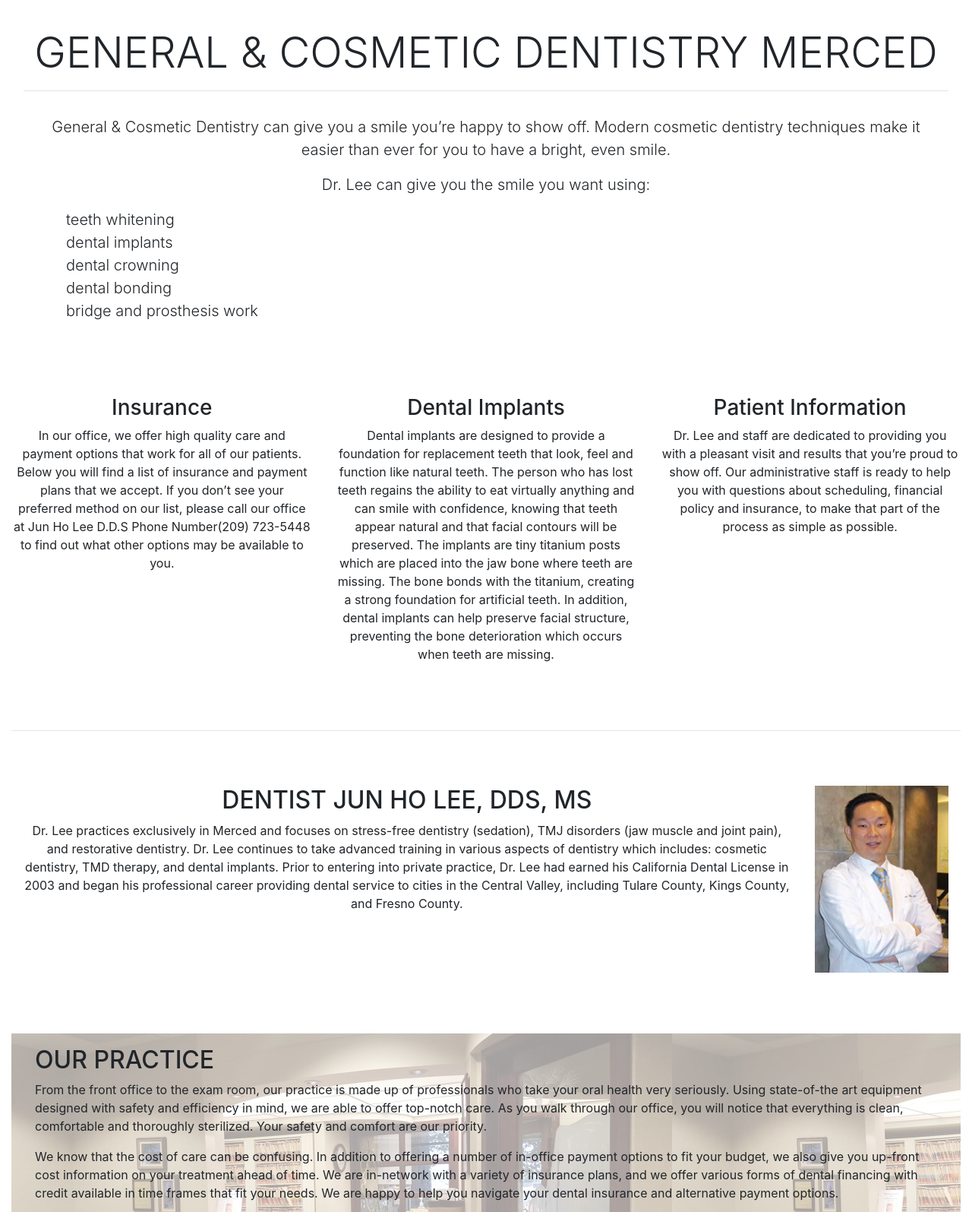
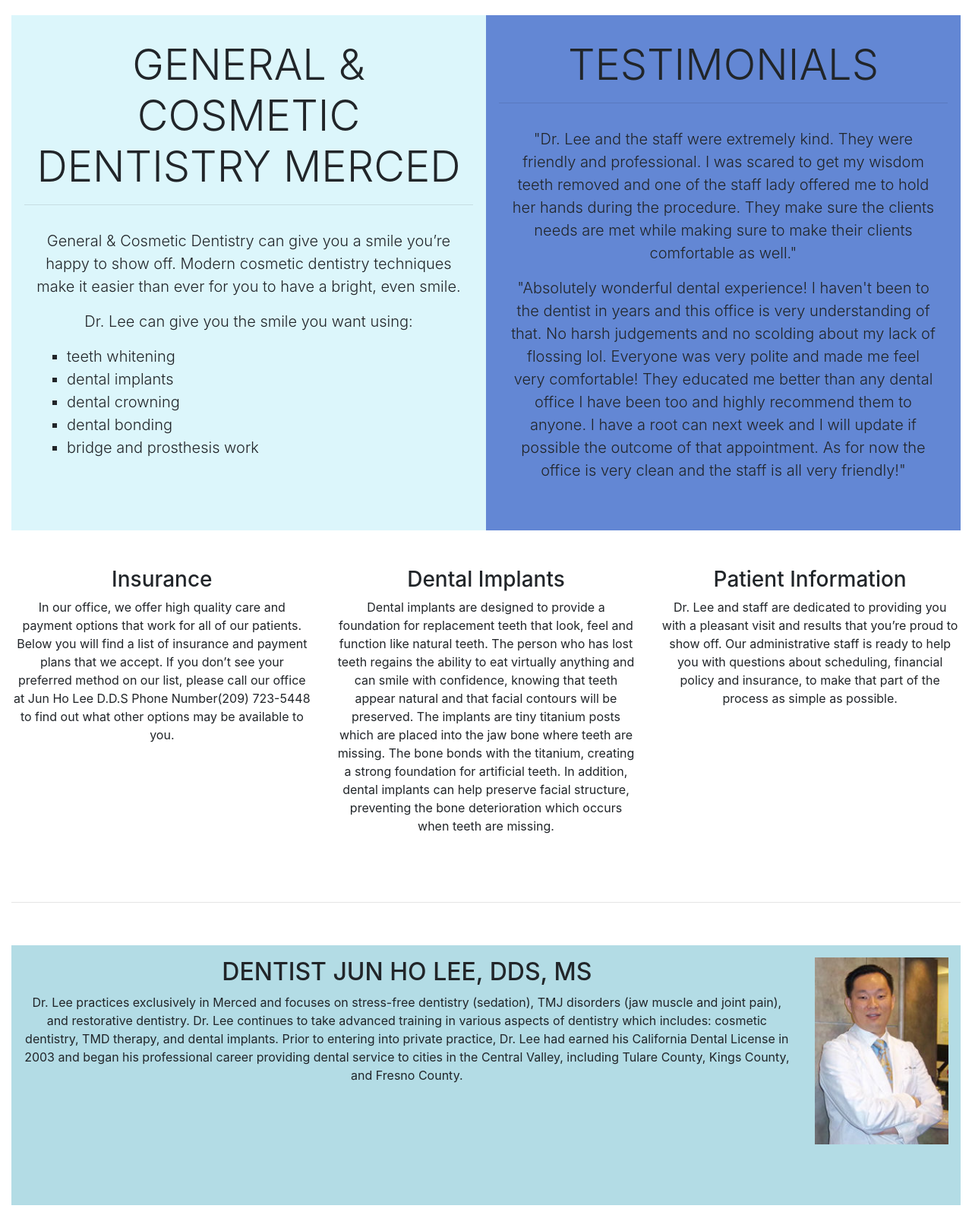
Before and after one commit to segatrooper/mercedsmiles.xyz, a plain HTML site: page index.html in a window 1280 px wide. Shown: the part 1300-2895 px from the top of the page at 76% size. Drawn offline with nearby package versions, Linux system fonts and the light colour scheme.

Commit message:
More QOL, added transparency and a two column thing in the middle. There are added colors for the background as well

```diff
--- a/index.html
+++ b/index.html
@@ -93,6 +93,8 @@
 
 <!--- Welcome Section -->
 <div class="container-fluid padding">
+	<div class="row">
+	<div class="container-fluid padding GENERAL col-md-12 col-lg-6">
 		<div class="row welcome text-center">
 			<div class="col-12">
 				<h1 class="display-4">GENERAL & COSMETIC DENTISTRY MERCED</h1>
@@ -100,13 +102,27 @@
 				<div class="col-12">
 					<p class="lead">General & Cosmetic Dentistry can give you a smile you’re happy to show off. Modern cosmetic dentistry techniques make it easier than ever for you to have a bright, even smile.</p>
 					<p class="lead">Dr. Lee can give you the smile you want using:</p>
-				<ul style="list-style: none;">
+					<ul style="list-style: square;">
 						<li class="lead text-left">teeth whitening</li>
 						<li class="lead text-left">dental implants</li>
 						<li class="lead text-left">dental crowning</li>
 						<li class="lead text-left">dental bonding</li>
 						<li class="lead text-left">bridge and prosthesis work</li>
 					</ul>
+				</div>
+			</div>
+		</div>
+		</div>
+			<div class="container-fluid padding TESTIMONIALS col-md-12 col-lg-6">
+		<div class="row welcome text-center">
+			<div class="col-12">
+				<h1 class="display-4">TESTIMONIALS</h1>
+				<hr>
+				<div class="col-12">
+					<p class="lead">"Dr. Lee and the staff were extremely kind. They were friendly and professional. I was scared to get my wisdom teeth removed and one of the staff lady offered me to hold her hands during the procedure. They make sure the clients needs are met while making sure to make their clients comfortable as well."</p>
+					<p class="lead"> "Absolutely wonderful dental experience! I haven't been to the dentist in years and this office is very understanding of that. No harsh judgements and no scolding about my lack of flossing lol. Everyone was very polite and made me feel very comfortable! They educated me better than any dental office I have been too and highly recommend them to anyone. I have a root can next week and I will update if possible the outcome of that appointment. As for now the office is very clean and the staff is all very friendly!"</p>
+				</div>
+			</div>
 		</div>
 	</div>
 	</div>
@@ -132,7 +148,7 @@
 </div>
 
 <!--- Two Column Section -->
-<div class="container-fluid padding">
+<div class="container-fluid padding DR">
 	<div class="row padding text-center">
 		<div class="col-md-12 col-lg-10">
 			<h2>DENTIST JUN HO LEE, DDS, MS</h2>
@@ -160,7 +176,7 @@
 <!--- Two Column Section -->
 <div class="container-fluid padding yo">
 	<div class="padding">
-		<div class="col-12">
+		<div class="col-12 transbox">
 			<h2>OUR PRACTICE</h2>
 			<p>From the front office to the exam room, our practice is made up of professionals who take your oral health very seriously. Using state-of-the art equipment designed with safety and efficiency in mind, we are able to offer top-notch care. As you walk through our office, you will notice that everything is clean, comfortable and thoroughly sterilized. Your safety and comfort are our priority.</p>
 			<p>We know that the cost of care can be confusing. In addition to offering a number of in-office payment options to fit your budget, we also give you up-front cost information on your treatment ahead of time. We are in-network with a variety of insurance plans, and we offer various forms of dental financing with credit available in time frames that fit your needs. We are happy to help you navigate your dental insurance and alternative payment options.</p>
--- a/style.css
+++ b/style.css
@@ -5,7 +5,19 @@ html, body {
   height:100%;
   width:100%;
   font-family: 'Poppins', sans-serif;
-  color: #222;
+  color: #BFF5FF;
+  background-color: #BFF5FF;
+}
+.container-fluid .GENERAL{
+background-color: #DCF6FB;
+}
+
+.container-fluid .TESTIMONIALS{
+background-color: #6387D4;
+}
+
+.container-fluid .DR {
+  background-color: #B3DCE5;
 }
 
 .navbar {
@@ -69,6 +81,20 @@ img {
   padding-bottom: 2rem;
 }
 
+.transbox {
+  margin: 30px;
+  background-color: #ffffff;
+  border: 1px solid black;
+  opacity: 0.6;
+  filter: alpha(opacity=60); /* For IE8 and earlier */
+  transform: translateY(15%);
+  width:auto;
+}
+
+.transbox h2, .transbox p {
+  weight: bold;
+  color: black;
+}
 .social a {
   font-size: 4.5em;
   padding: 3rem;
```
Lines whose indentation alone changed are shown as unchanged.
